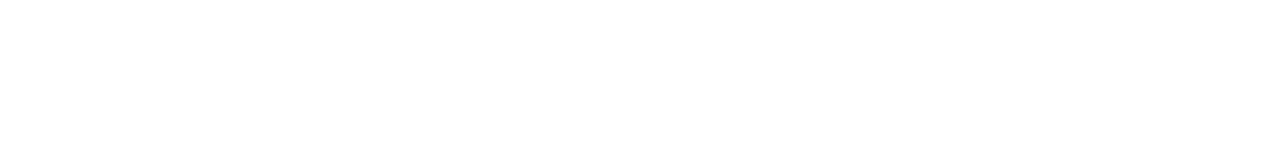
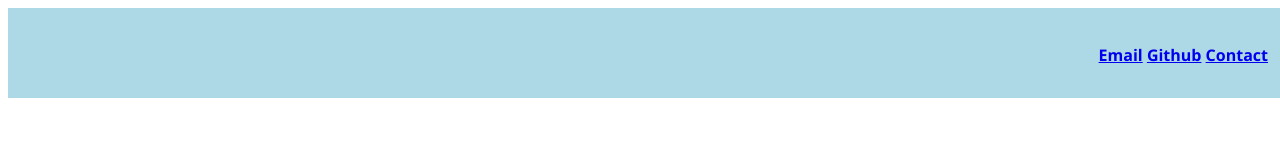
Before and after one commit to amckelvey/mini-project, a plain HTML site: page index.html in a window 1280 px wide. Drawn offline with Linux system fonts and the light colour scheme.

Commit message:
first try at nav bar

```diff
--- a/assets/css/style.css
+++ b/assets/css/style.css
@@ -0,0 +1,22 @@
+* {
+    font-family:'Segoe UI', Tahoma, Geneva, Verdana, sans-serif;
+}
+
+header {
+    width: 100%;
+    height: 90px;
+    background-color: lightblue;
+    position: fixed;
+}
+
+#nav-ul {
+    position: relative;
+    right: 20px;
+    top: 20px;
+    text-align: right;
+}
+
+#nav-ul li {
+    display: inline;
+    list-style-type: none;
+}
--- a/index.html
+++ b/index.html
@@ -4,12 +4,19 @@
   <head>
     <meta charset="UTF-8">
     <title>My Portfolio Site</title>
+    <link rel="stylesheet" href="./assets/css/style.css"/>
   </head>
 
   <body>
 
     <header>
-
+      <nav>
+        <ul id="nav-ul">
+            <li id="email"><strong><a href="mailto:mckelvey.andy@gmail.com">Email</a></strong></li>
+            <li id="github"><strong><a href="github.com/amckelvey">Github</a></strong></li>
+            <li id="contact"><strong><a href="mailto:mckelvey.andy@gmail.com">Contact</a></strong></li>
+        </ul>
+      </nav>
     </header>
 
     <section>
```
